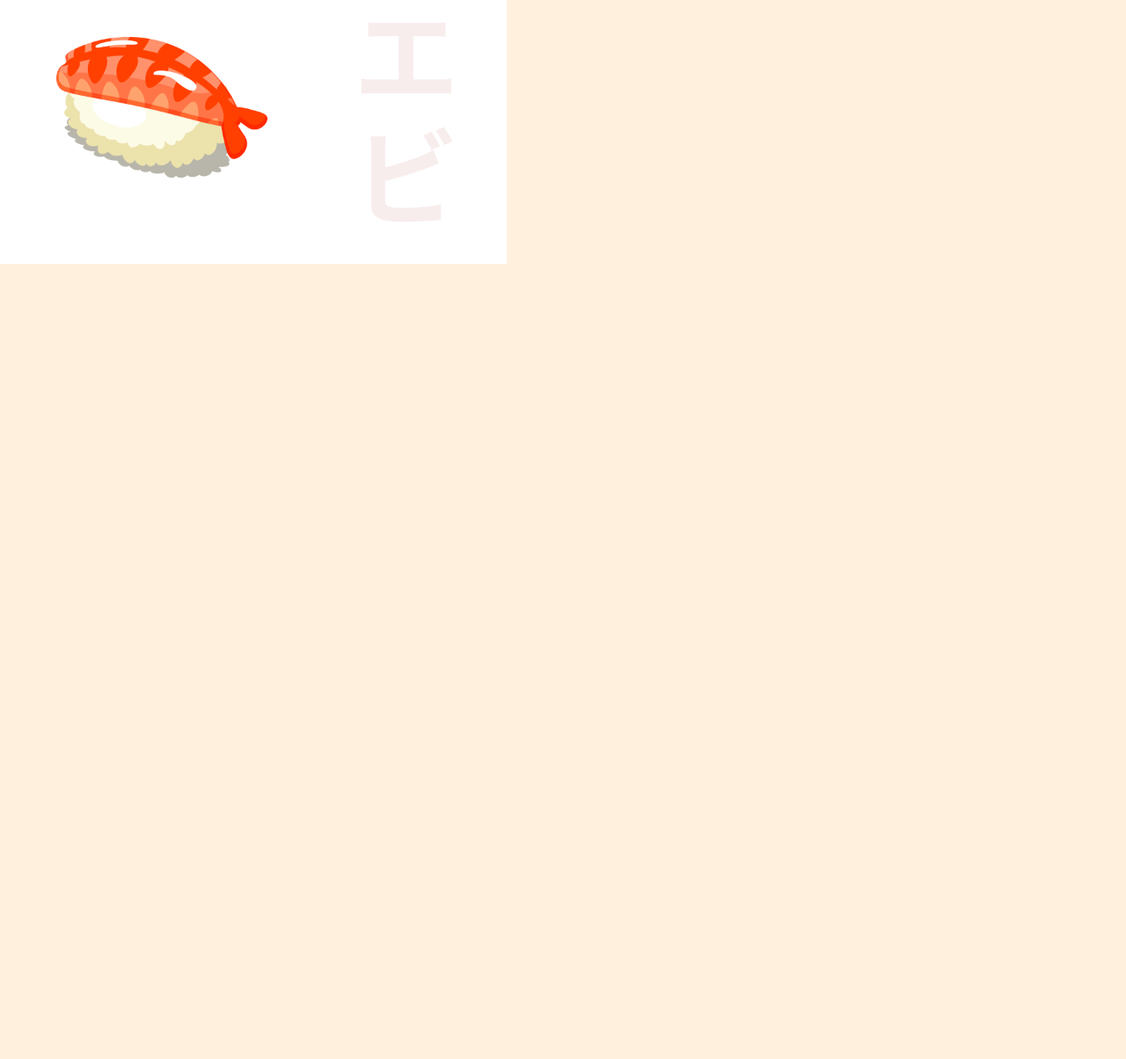
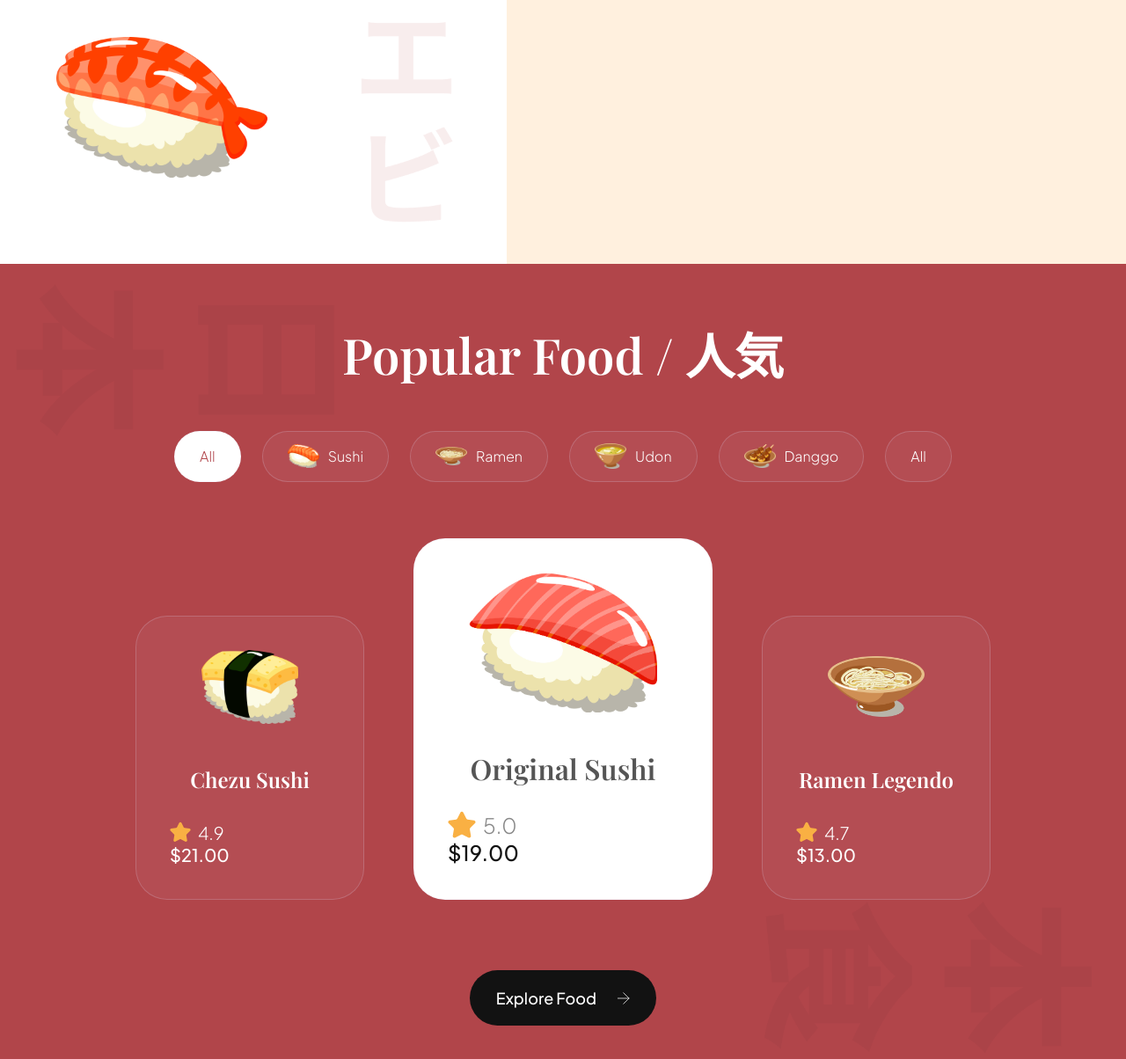
Before and after one commit to milunaa/japanese-ytJavaScriptMastery, a plain HTML site: page index.html in a window 1280 px wide. Shown: the part 3098-4302 px from the top of the page at 88% size. Before the commit the page ends 3398 px from the top, so only its background shows below. Drawn offline with nearby package versions, Linux system fonts and the light colour scheme.

Commit message:
popular section

```diff
--- a/css/sections/popular.css
+++ b/css/sections/popular.css
@@ -0,0 +1,183 @@
+.popular-foods{
+  padding: 64px;
+  display: flex;
+  flex-direction: column;
+  background-color: var(--primary-color);
+  background-image: url(../../img/popular_bg.png);
+  background-position: center;
+  background-repeat: no-repeat;
+  background-size: contain;
+  overflow: hidden;
+}
+
+.popular-foods_title{
+  font-size: 56px;
+  font-family: var(--playfair-display);
+  font-weight: 600;
+  line-height: 78px;
+  color: #fff;
+  text-align: center;
+}
+
+.popular-foods_filters{
+  margin-top: 48px;
+  max-width: 100%;
+  overflow-x: auto;
+  display: flex;
+  justify-content: center;
+  gap: 24px;
+}
+
+.popular-foods_filter-btn{
+  padding: 10px 28px;
+  display: flex;
+  flex-direction: row;
+  align-items: center;
+  gap: 10px;
+  background: rgba(225,225,255,0.05);
+  border: 1px solid rgba(225,225,255,0.2);
+  border-radius: 46px;
+  font-size: 16px;
+  font-weight: 300;
+  line-height: 25px;
+  font-family: var(--plus-jakarta-sans);
+  color: #fff;
+  cursor: pointer;
+}
+
+.popular-foods_filter-btn img{
+  width: 36px;
+  height: 36px;
+  object-fit: contain;
+}
+
+.popular-foods_filter-btn.active{
+  background: #fff;
+  color: var(--primary-color);
+}
+
+.popular-foods_filter-btn:hover{
+  background: #fff;
+  color: var(--primary-color);
+}
+
+.popular-foods_catalogue{
+  margin-top: 64px;
+  display: flex;
+  justify-content: center;
+  align-items: flex-end;
+  flex-wrap: wrap;
+  gap: 56px;
+}
+
+.popular-foods_button{
+  width: fit-content;
+  padding: 20px 30px;
+  margin: 80px auto 0;
+  font-weight: 500;
+  font-size: 18px;
+  line-height: 23px;
+  font-family: var(--plus-jakarta-sans);
+  color: #fff;
+  border: none;
+  outline: none;
+  background: var(--secondary-color);
+  border-radius: 64px;
+  cursor: pointer;
+}
+
+.popular-foods_button img{
+  width: 14px;
+  height: 14px;
+  object-fit: contain;
+  margin-left: 21px;
+}
+
+.popular-foods_card{
+  padding: 38px;
+  min-width: 260px;
+  height: fit-content;
+  display: flex;
+  align-items: center;
+  flex-direction: column;
+  border-radius: 36px;
+  background: rgba(225,225,255,0.05);
+  border: 1px solid rgba(225,225,255,0.2);
+}
+
+.popular-foods_card-image{
+  width: 110px;
+  height: 84px;
+  object-fit: contain;
+}
+
+.popular-foods_card-title{
+  margin-top: 47px;
+  font-weight: 600;
+  font-size: 24px;
+  line-height: 32px;
+  font-family: var(--playfair-display);
+  color: #fff;
+  text-align: center;
+}
+
+.popular-foods_card-details{
+  width: 100%;
+  margin-top: 32px;
+}
+
+.popular-foods_card-rating{
+  display: flex;
+  align-items: center;
+  gap: 8px;
+}
+
+.popular-foods_card-rating img{
+  width: 24px;
+  height: 24px;
+  object-fit: contain;
+}
+
+.popular-foods_card-rating p{
+  font-size: 20px;
+  font-weight: 300;
+  font-family: var(--plus-jakarta-sans);
+  color: #fff;
+}
+
+.popular-foods_card-price{
+  font-size: 20px;
+  font-weight: 500;
+  font-family: var(--plus-jakarta-sans);
+  color: #fff;
+}
+
+.popular-foods_card.active-card{
+  background: #fff;
+  min-width: 340px;
+}
+
+.popular-foods_card.active-card .popular-foods_card-image{
+  width: 214px;
+  height: 160px;
+}
+
+.popular-foods_card.active-card .popular-foods_card-title{
+  color: var(--black-500);
+  font-size: 32px;
+}
+
+.popular-foods_card.active-card .popular-foods_card-rating img{
+  width: 32px;
+  height: 32px;
+}
+
+.popular-foods_card.active-card .popular-foods_card-rating p{
+  font-size: 24px;
+  color: var(--gray-100);
+}
+
+.popular-foods_card.active-card .popular-foods_card-price{
+  font-size: 24px;
+  color: var(--secondary-color);
+}
--- a/index.html
+++ b/index.html
@@ -103,6 +103,70 @@
       </div>
     </section>
 
+    <section class="popular-foods" id="menu">
+      <h2 class="popular-foods_title" data-aos="flip-up">Popular Food / 人気</h2>
+      <div class="popular-foods_filters sushi_hide-scrollbar" data-aos="fade-up">
+        <button class="popular-foods_filter-btn active">All</button>
+        <button class="popular-foods_filter-btn">
+          <img src="img/sushi-9.png" alt="sushi 9">
+          Sushi
+        </button>
+        <button class="popular-foods_filter-btn">
+          <img src="img/sushi-8.png" alt="sushi 8">
+          Ramen
+        </button>
+        <button class="popular-foods_filter-btn">
+          <img src="img/sushi-7.png" alt="sushi 7">
+          Udon
+        </button>
+        <button class="popular-foods_filter-btn">
+          <img src="img/sushi-6.png" alt="sushi 6">
+          Danggo
+        </button>
+        <button class="popular-foods_filter-btn">All</button>
+      </div>
+      <div class="popular-foods_catalogue" data-aos="fade-up">
+        <article class="popular-foods_card">
+          <img class="popular-foods_card-image" src="img/sushi-12.png" alt="sushi 12">
+          <h4 class="popular-foods_card-title">Chezu Sushi</h4>
+          <div class="popular-foods_card-details flex-between">
+            <div class="popular-foods_card-rating">
+              <img src="img/star.svg" alt="star">
+              <p>4.9</p>
+            </div>
+            <p class="popular-foods_card-price">$21.00</p>
+          </div>
+        </article>
+        <article class="popular-foods_card active-card">
+          <img class="popular-foods_card-image" src="img/sushi-11.png" alt="sushi-11">
+          <h4 class="popular-foods_card-title">Original Sushi</h4>
+          <div class="popular-foods_card-details flex-between">
+            <div class="popular-foods_card-rating">
+              <img src="img/star.svg" alt="star">
+              <p>5.0</p>
+            </div>
+            <p class="popular-foods_card-price">$19.00</p>
+          </div>
+        </article>
+        <article class="popular-foods_card">
+          <img src="img/sushi-10.png" alt="sushi 10" class="popular-foods_card-image">
+          <h4 class="popular-foods_card-title">Ramen Legendo</h4>
+          <div class="popular-foods_card-details flex-between">
+            <div class="popular-foods_card-rating">
+              <img src="img/star.svg" alt="star">
+              <p>4.7</p>
+            </div>
+            <p class="popular-foods_card-price">$13.00</p>
+          </div>
+        </article>
+      </div>
+      <button class="popular-foods_button">
+        Explore Food
+        <img src="img/arrow-right.svg" alt="arrow-right">
+      </button>
+    </section>
+
+
 
     <script src="js/script.js" type="module"></script>
   </body>
```
